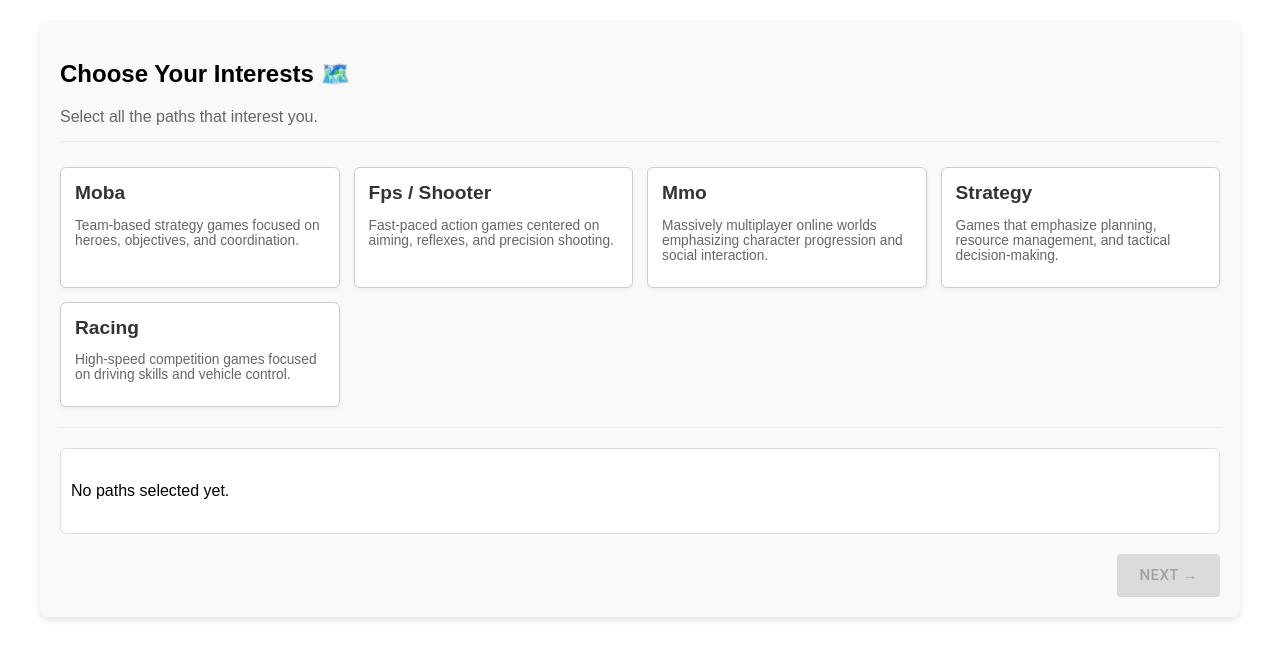
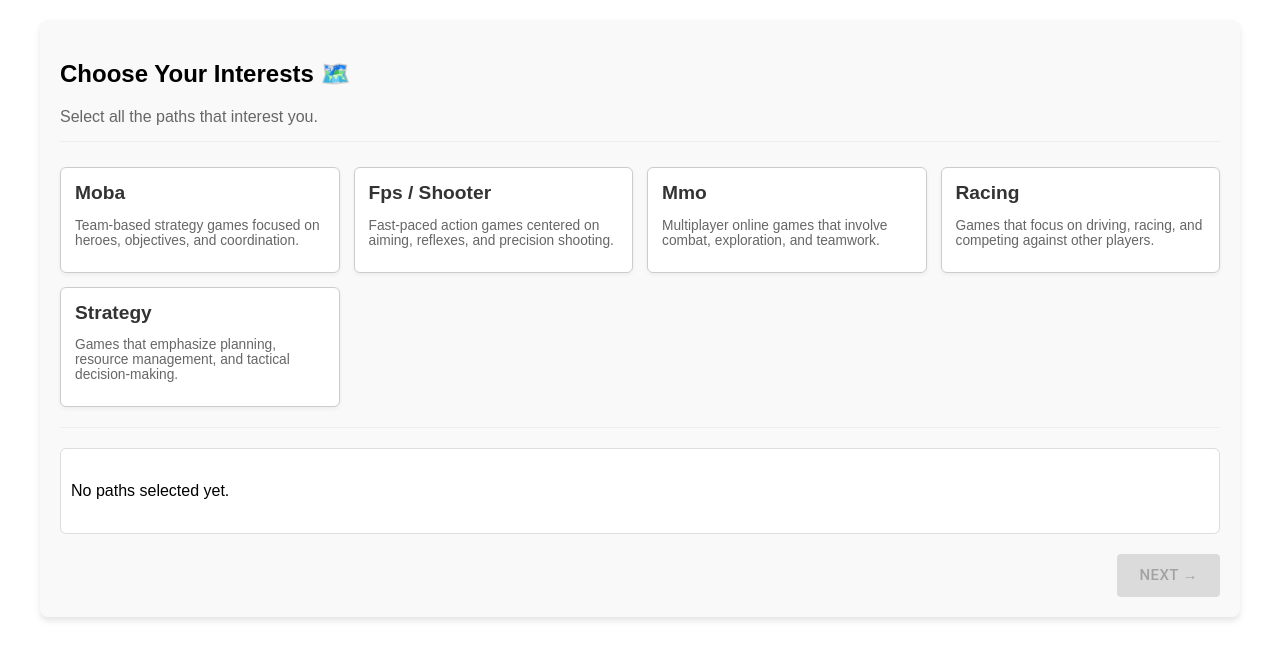
Before and after one commit to motionnblur/gamer-school, a Next.js app in the folder client/: page /Path/components/Path in a window 1280 px wide. Shown: the top 660 px of the page. Built offline with nearby package versions, Linux system fonts and the light colour scheme.

Commit message:
Improve path page

```diff
--- a/client/src/pages/Path/components/Path.tsx
+++ b/client/src/pages/Path/components/Path.tsx
@@ -1,41 +1,11 @@
 import Button from "@mui/material/Button";
 import React, { useState } from "react";
-
-const initialPaths = [
-  {
-    id: "moba",
-    name: "Moba",
-    description:
-      "Team-based strategy games focused on heroes, objectives, and coordination.",
-  },
-  {
-    id: "fps",
-    name: "Fps / Shooter",
-    description:
-      "Fast-paced action games centered on aiming, reflexes, and precision shooting.",
-  },
-  {
-    id: "mmo",
-    name: "Mmo",
-    description:
-      "Massively multiplayer online worlds emphasizing character progression and social interaction.",
-  },
-  {
-    id: "strategy",
-    name: "Strategy",
-    description:
-      "Games that emphasize planning, resource management, and tactical decision-making.",
-  },
-  {
-    id: "racing",
-    name: "Racing",
-    description:
-      "High-speed competition games focused on driving skills and vehicle control.",
-  },
-];
+import { pathObj } from "../data/pathData";
 
 function PathSelector() {
   const [selectedPaths, setSelectedPaths] = useState(new Set());
+  const [selectedMasters, setSelectedMasters] = useState(new Set());
+  const [nextStep, setNextStep] = useState(false);
 
   /**
    * Toggles the selection state of a path based on its ID.
@@ -46,31 +16,37 @@ function PathSelector() {
 
     if (newSelectedPaths.has(pathId)) {
       newSelectedPaths.delete(pathId);
+      pathObj.selectedPaths = pathObj.selectedPaths.filter(
+        (p) => p.id !== pathId
+      );
     } else {
       newSelectedPaths.add(pathId);
+      pathObj.selectedPaths.push(
+        pathObj.initialPaths.find((p) => p.id === pathId)
+      );
     }
 
     setSelectedPaths(newSelectedPaths);
   };
 
-  const handleNext = () => {
-    // Replace this with your next-step logic (e.g., navigate or show another component)
-    alert(
-      `You selected: ${[...selectedPaths]
-        .map((id) => initialPaths.find((p) => p.id === id).name)
-        .join(", ")}`
-    );
+  const toggleMaster = (masterId) => {
+    const newSelectedMasters = new Set(selectedMasters);
+
+    if (newSelectedMasters.has(masterId)) {
+      newSelectedMasters.delete(masterId);
+    } else {
+      newSelectedMasters.add(masterId);
+    }
+
+    setSelectedMasters(newSelectedMasters);
   };
 
-  return (
-    <div
-      style={{
-        width: "100%",
-        height: "100%",
-        padding: 0,
-        margin: 0,
-      }}
-    >
+  const handleNext = () => {
+    setNextStep(true);
+  };
+
+  const PathRenderer = () => {
+    return (
       <div style={styles.container}>
         <h2 style={{ color: "black" }}>Choose Your Interests 🗺️</h2>
         <p style={styles.instructions}>
@@ -78,7 +54,7 @@ function PathSelector() {
         </p>
 
         <div style={styles.pathGrid}>
-          {initialPaths.map((path) => {
+          {pathObj.initialPaths.map((path) => {
             const isSelected = selectedPaths.has(path.id);
 
             return (
@@ -104,7 +80,9 @@ function PathSelector() {
           <p style={{ color: "black" }}>
             {selectedPaths.size > 0
               ? [...selectedPaths]
-                  .map((id) => initialPaths.find((p) => p.id === id).name)
+                  .map(
+                    (id) => pathObj.initialPaths.find((p) => p.id === id).name
+                  )
                   .join(" | ")
               : "No paths selected yet."}
           </p>
@@ -123,6 +101,88 @@ function PathSelector() {
           </Button>
         </div>
       </div>
+    );
+  };
+
+  const MasterRenderer = () => {
+    const allMasters: any = pathObj.selectedPaths.flatMap(
+      (path) => path.masters
+    );
+
+    // 2. Filter for unique masters to avoid duplicates
+    const uniqueMasters = allMasters.reduce((acc: any, master: any) => {
+      if (!acc.some((m: any) => m.id === master.id)) {
+        acc.push(master);
+      }
+      return acc;
+    }, []);
+
+    return (
+      <div style={styles.container}>
+        <h2 style={{ color: "black" }}>Select a master 🗺️</h2>
+        <p style={styles.instructions}>Select your masters.</p>
+
+        <div style={styles.pathGrid}>
+          {uniqueMasters.map((master) => {
+            const isSelected = selectedMasters.has(master.id);
+
+            return (
+              <div
+                key={master.id}
+                onClick={() => toggleMaster(master.id)}
+                style={{
+                  ...styles.pathCard,
+                  ...(isSelected ? styles.selected : styles.unselected),
+                }}
+              >
+                <h3 style={styles.pathName}>{master.name}</h3>
+                <p style={styles.pathDescription}>{master.description}</p>
+              </div>
+            );
+          })}
+        </div>
+
+        <hr style={styles.divider} />
+
+        {/* Display the final selection */}
+        <div style={styles.summary}>
+          <p style={{ color: "black" }}>
+            {selectedPaths.size > 0
+              ? [...selectedPaths]
+                  .map(
+                    (id) => pathObj.initialPaths.find((p) => p.id === id).name
+                  )
+                  .join(" | ")
+              : "No paths selected yet."}
+          </p>
+        </div>
+
+        {/* ✅ Next Button Section */}
+        <div style={styles.buttonContainer}>
+          <Button
+            variant="contained"
+            color="primary"
+            size="large"
+            onClick={handleNext}
+            disabled={selectedPaths.size === 0}
+          >
+            Next →
+          </Button>
+        </div>
+      </div>
+    );
+  };
+
+  return (
+    <div
+      style={{
+        width: "100%",
+        height: "100%",
+        padding: 0,
+        margin: 0,
+      }}
+    >
+      {!nextStep ? <PathRenderer /> : <MasterRenderer />}
     </div>
   );
 }
--- /dev/null
+++ b/client/src/pages/Path/data/pathData.ts
@@ -0,0 +1,79 @@
+interface Path {
+  id: string;
+  name: string;
+  description: string;
+  masters: Master[];
+}
+interface Master {
+  id: string;
+  name: string;
+  description: string;
+}
+
+class PathObj {
+  public selectedPaths: Path[] = [];
+  public masters: Master[] = [];
+  public initialPaths: Path[] = [];
+
+  constructor() {
+    this.masters = [
+      {
+        id: "0",
+        name: "Snoop Dogg",
+        description: "Master of the racing games",
+      },
+      {
+        id: "1",
+        name: "Putin",
+        description: "Master of the strategy games",
+      },
+      {
+        id: "2",
+        name: "Trump",
+        description: "Master of the MMO games",
+      },
+    ];
+
+    this.initialPaths = [
+      {
+        id: "moba",
+        name: "Moba",
+        description:
+          "Team-based strategy games focused on heroes, objectives, and coordination.",
+        masters: [this.masters[2]],
+      },
+      {
+        id: "fps",
+        name: "Fps / Shooter",
+        description:
+          "Fast-paced action games centered on aiming, reflexes, and precision shooting.",
+        masters: [this.masters[2]],
+      },
+      {
+        id: "mmo",
+        name: "Mmo",
+        description:
+          "Multiplayer online games that involve combat, exploration, and teamwork.",
+        masters: [this.masters[2]],
+      },
+      {
+        id: "racing",
+        name: "Racing",
+        description:
+          "Games that focus on driving, racing, and competing against other players.",
+        masters: [this.masters[0]],
+      },
+      {
+        id: "strategy",
+        name: "Strategy",
+        description:
+          "Games that emphasize planning, resource management, and tactical decision-making.",
+        masters: [this.masters[1]],
+      },
+    ];
+
+    this.selectedPaths = [];
+  }
+}
+
+export const pathObj = new PathObj();
```
